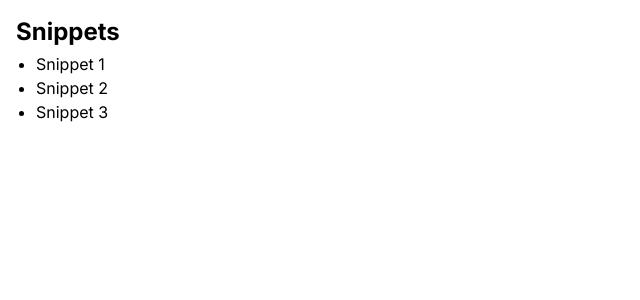
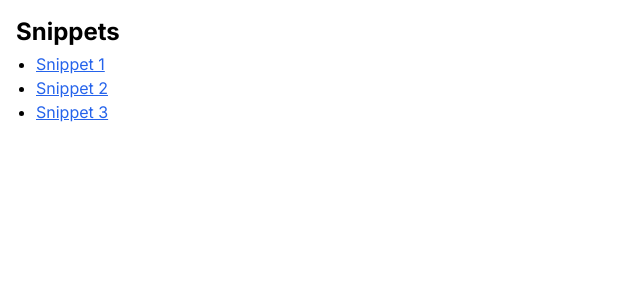
Before and after one commit to neoki07/code-snippet-app-demo, a Next.js app: page / in a window 1280 px wide. Shown: the top 300 px of the page, without its empty margins (0-640 px from the left). Built offline with nearby package versions, Linux system fonts and the light colour scheme.

Commit message:
fix: update link styles

```diff
--- a/src/app/page.tsx
+++ b/src/app/page.tsx
@@ -16,7 +16,12 @@ export default async function Home() {
       <ul className="list-disc list-outside ml-5">
         {snippets.map((snippet) => (
           <li key={snippet.title}>
-            <Link href={`snippets/${snippet.id}`}>{snippet.title}</Link>
+            <Link
+              href={`snippets/${snippet.id}`}
+              className="underline hover:no-underline text-blue-600"
+            >
+              {snippet.title}
+            </Link>
           </li>
         ))}
       </ul>
```
